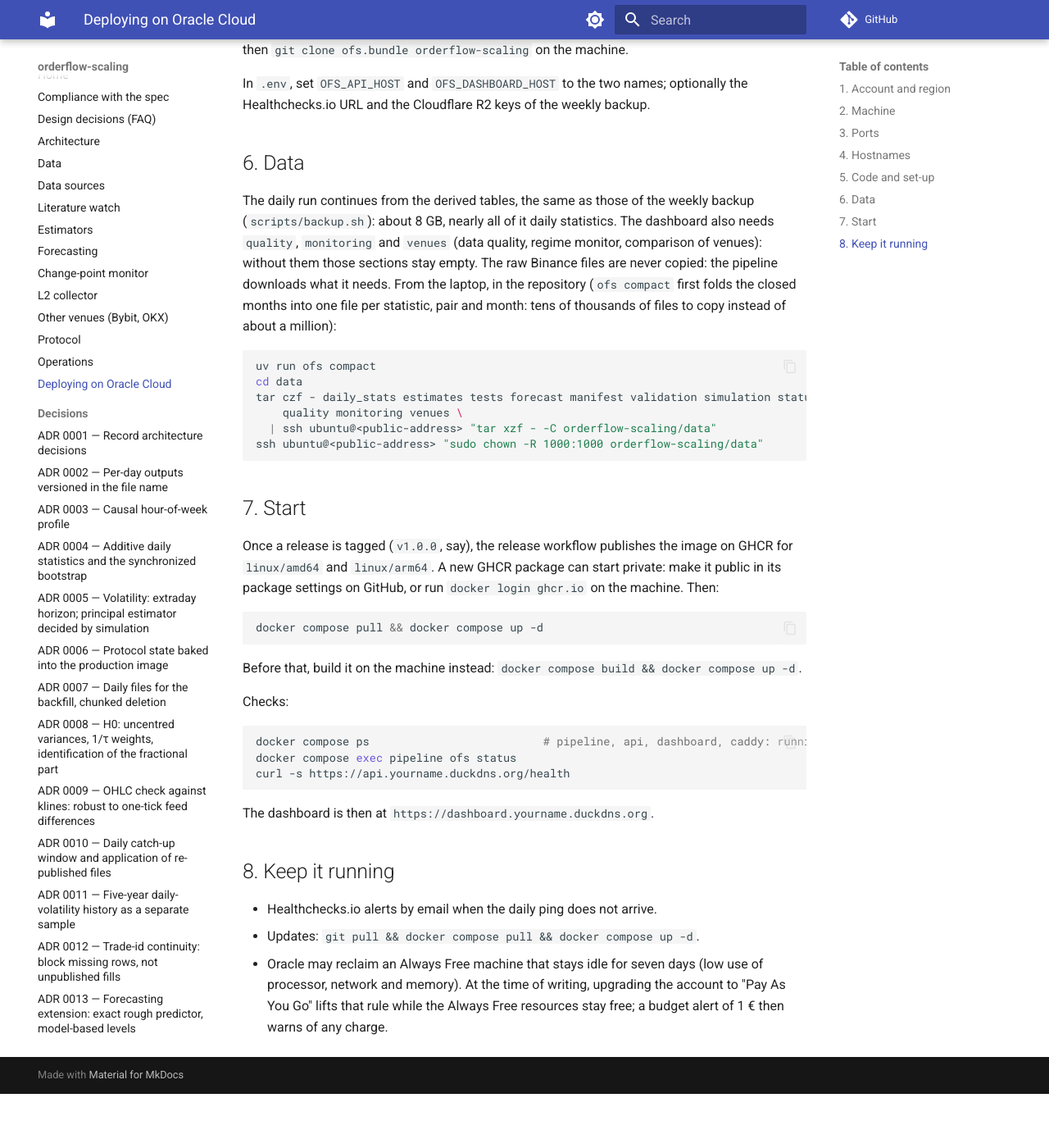
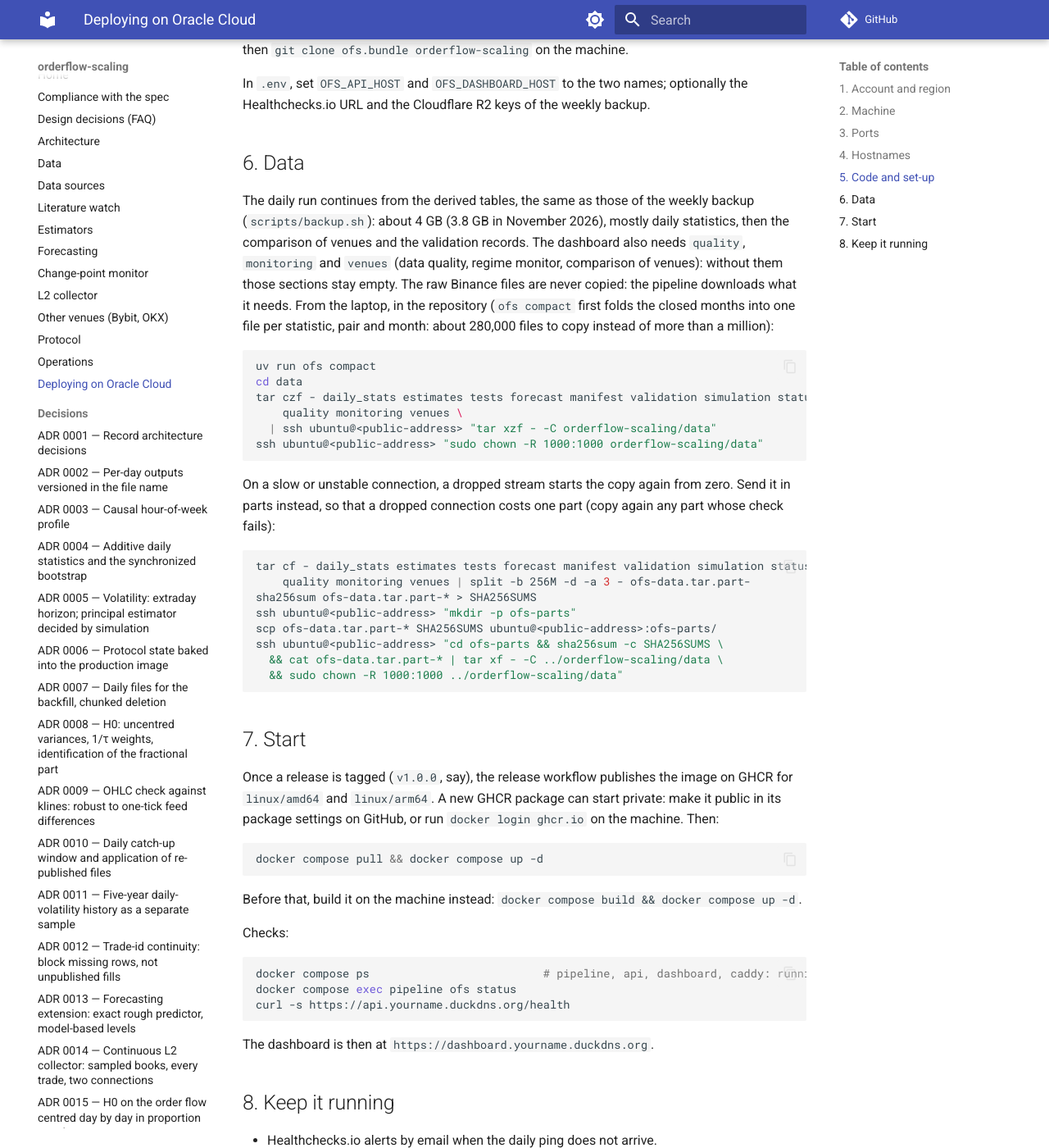
Before and after one commit to NIDHAL277/orderflow-scaling, an MkDocs documentation site: the page built from docs/deploy-oracle.md, in a window 1280 px wide and 1400 px high, scrolled down 1679 px. Shown: the whole window at 82% size. Built offline with MkDocs 1.6.1 and Material for MkDocs 9.7.7, drawn with Linux system fonts in a browser that asks for light colours; comment, search, counter and statistics services are not loaded; before the commit the page ends 3013 px from its top, so only the background shows below that.

Commit message:
docs(deploy): measured data size and a resumable copy in parts
The derived tables measure 3.8 GB after the monthly packs (about 280,000 files), not 8 GB.
On a slow or unstable connection the single tar stream restarts from zero when it drops;
the guide now also shows the copy in 256 MB parts with SHA-256 sums.

Co-Authored-By: Claude Opus 5.5 <noreply@anthropic.com>

````diff
--- a/docs/deploy-oracle.md
+++ b/docs/deploy-oracle.md
@@ -64,12 +64,13 @@ Healthchecks.io URL and the Cloudflare R2 keys of the weekly backup.
 ## 6. Data
 
 The daily run continues from the derived tables, the same as those of the weekly backup
-(`scripts/backup.sh`): about 8 GB, nearly all of it daily statistics. The dashboard also
-needs `quality`, `monitoring` and `venues` (data quality, regime monitor, comparison of
-venues): without them those sections stay empty. The raw Binance files are never copied:
-the pipeline downloads what it needs. From the laptop, in the repository (`ofs compact`
-first folds the closed months into one file per statistic, pair and month: tens of
-thousands of files to copy instead of about a million):
+(`scripts/backup.sh`): about 4 GB (3.8 GB in November 2026), mostly daily statistics, then
+the comparison of venues and the validation records. The dashboard also needs `quality`,
+`monitoring` and `venues` (data quality, regime monitor, comparison of venues): without
+them those sections stay empty. The raw Binance files are never copied: the pipeline
+downloads what it needs. From the laptop, in the repository (`ofs compact` first folds the
+closed months into one file per statistic, pair and month: about 280,000 files to copy
+instead of more than a million):
 
 ```bash
 uv run ofs compact
@@ -78,6 +79,21 @@ tar czf - daily_stats estimates tests forecast manifest validation simulation st
     quality monitoring venues \
   | ssh ubuntu@<public-address> "tar xzf - -C orderflow-scaling/data"
 ssh ubuntu@<public-address> "sudo chown -R 1000:1000 orderflow-scaling/data"
+```
+
+On a slow or unstable connection, a dropped stream starts the copy again from zero. Send it
+in parts instead, so that a dropped connection costs one part (copy again any part whose
+check fails):
+
+```bash
+tar cf - daily_stats estimates tests forecast manifest validation simulation status cache \
+    quality monitoring venues | split -b 256M -d -a 3 - ofs-data.tar.part-
+sha256sum ofs-data.tar.part-* > SHA256SUMS
+ssh ubuntu@<public-address> "mkdir -p ofs-parts"
+scp ofs-data.tar.part-* SHA256SUMS ubuntu@<public-address>:ofs-parts/
+ssh ubuntu@<public-address> "cd ofs-parts && sha256sum -c SHA256SUMS \
+  && cat ofs-data.tar.part-* | tar xf - -C ../orderflow-scaling/data \
+  && sudo chown -R 1000:1000 ../orderflow-scaling/data"
 ```
 
 ## 7. Start
````
